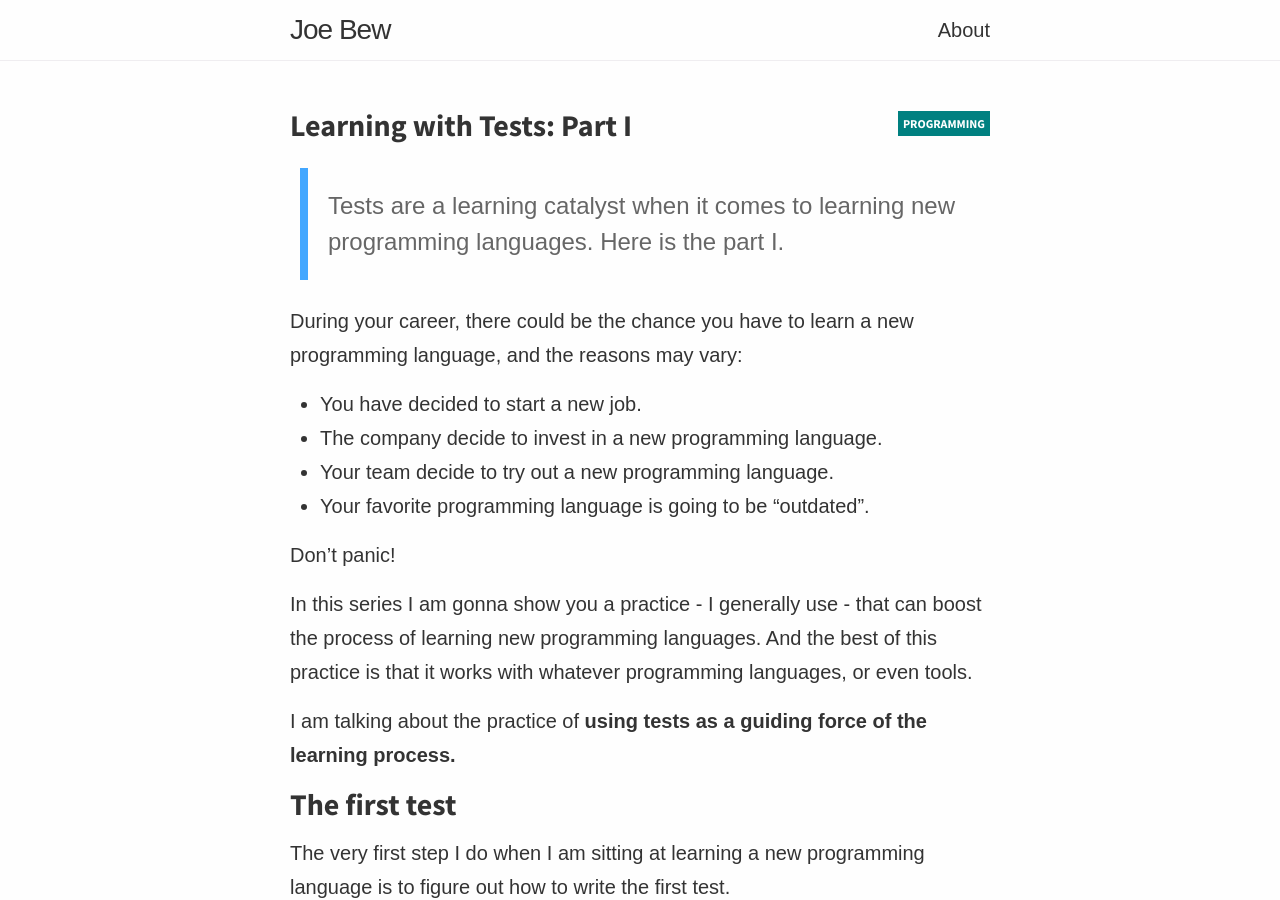
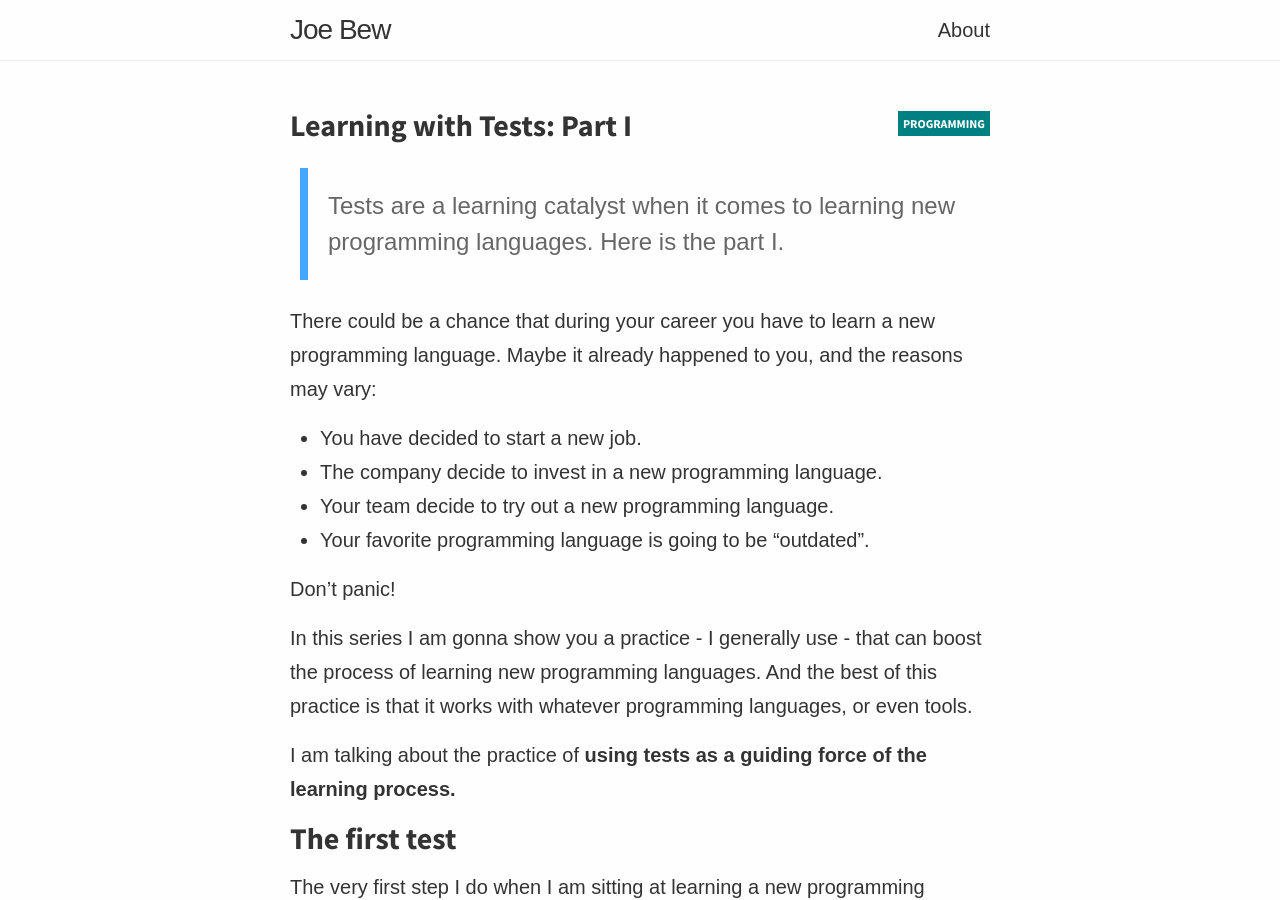
Before and after one commit to joebew42/joebew42.github.io, a Jekyll site: the page built from _posts/2020-07-26-learning-with-tests-part-one.markdown, in a window 1280 px wide and 900 px high. Built offline with Jekyll 4.4.1, drawn with Linux system fonts in a browser that asks for light colours; emoji names are drawn with the system emoji font; some web fonts are replaced.

Commit message:
Reword the intro of learning with tests

```diff
--- a/_posts/2020-07-26-learning-with-tests-part-one.markdown
+++ b/_posts/2020-07-26-learning-with-tests-part-one.markdown
@@ -10,7 +10,7 @@ summary:  "Tests are a learning catalyst when it comes to learning new programmi
 
 <!--more-->
 
-During your career, there could be the chance you have to learn a new programming language, and the reasons may vary:
+There could be a chance that during your career you have to learn a new programming language. Maybe it already happened to you, and the reasons may vary:
 
 - You have decided to start a new job.
 - The company decide to invest in a new programming language.
```
